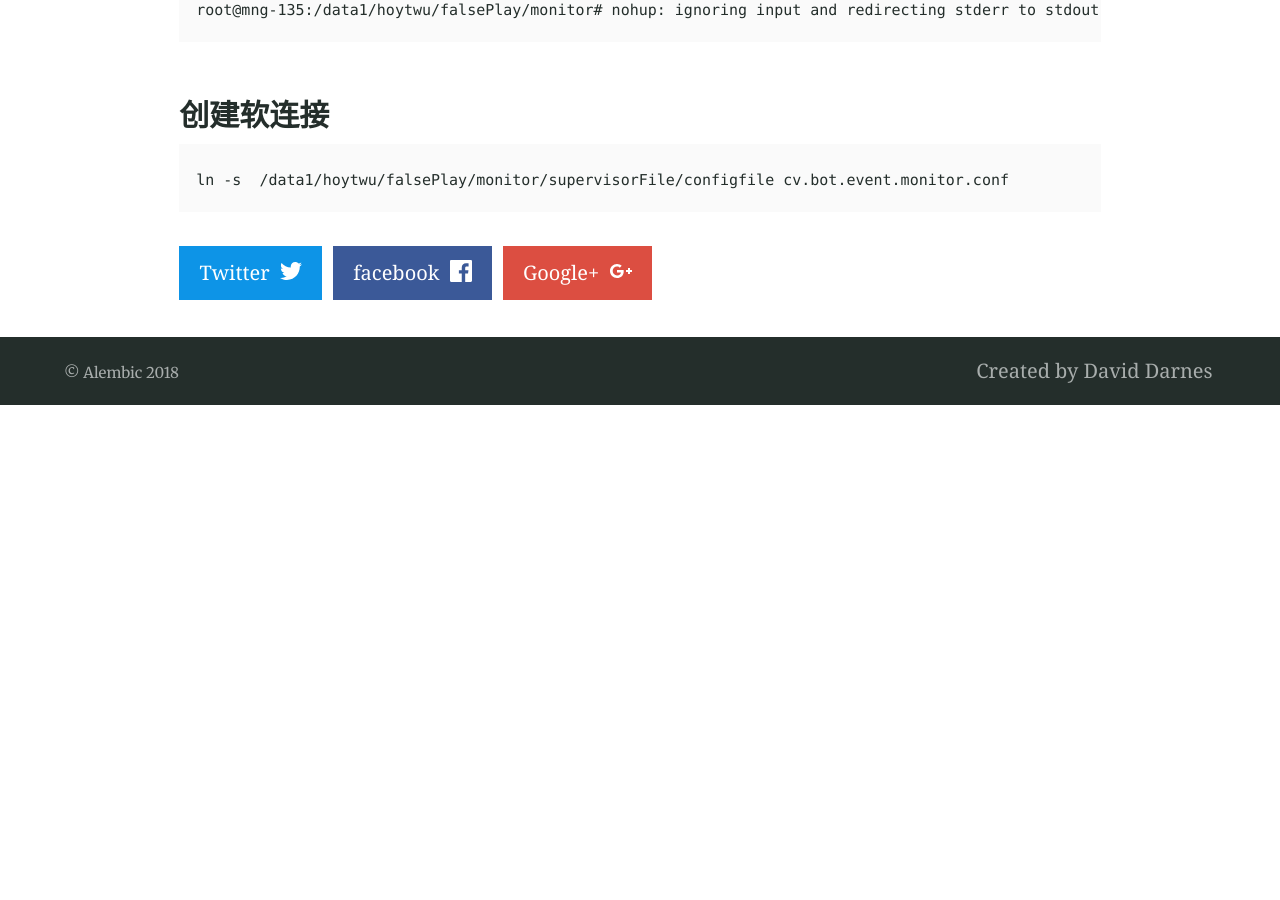
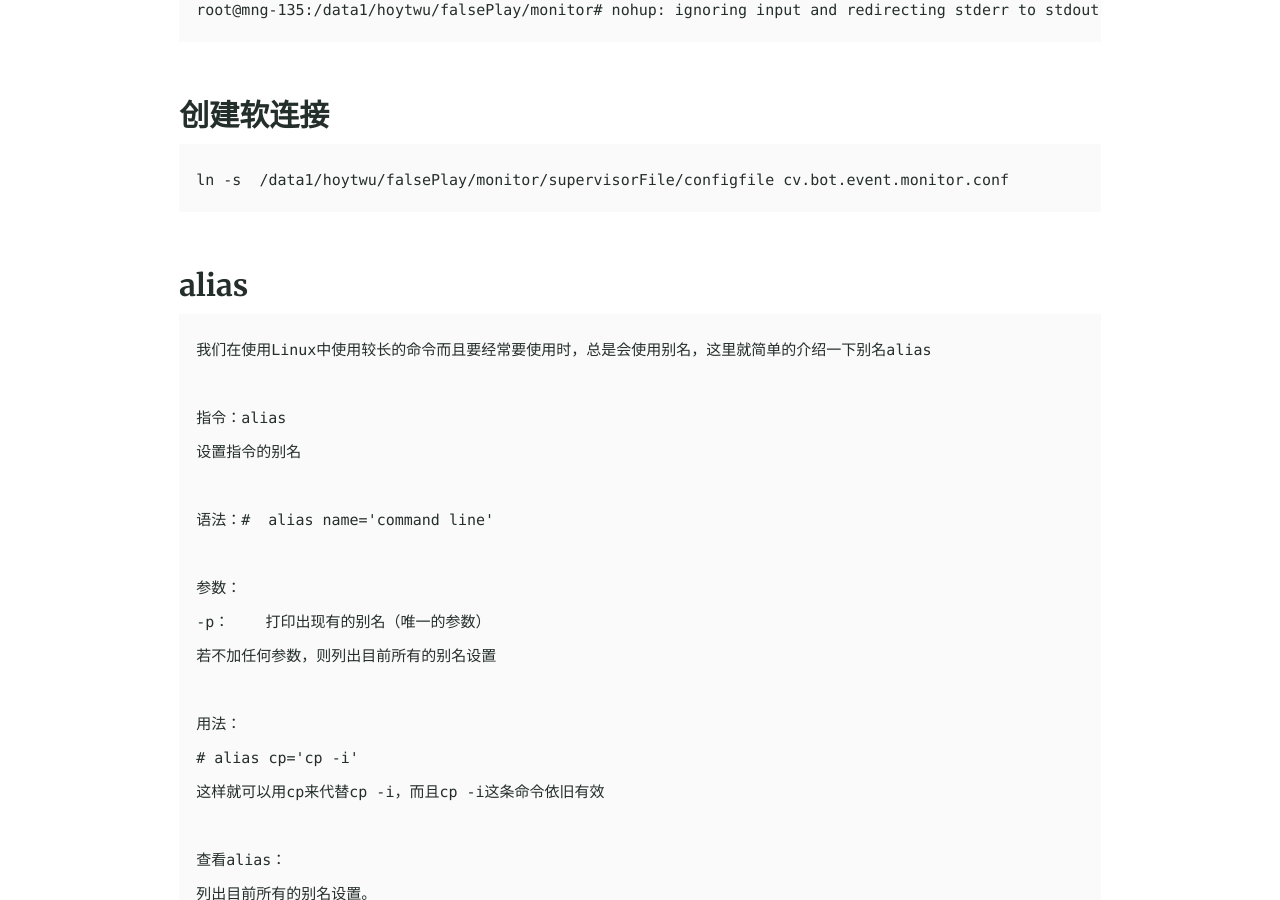
Before and after one commit to wudixm/wudixm.github.io, a Jekyll site: the page built from _posts/2017-10-21-Linux-Command.md, in a window 1280 px wide and 900 px high, scrolled down 12656 px. Built offline with Jekyll 4.4.1, drawn with Linux system fonts in a browser that asks for light colours; our own code applies the rules of GitHub Pages for plain Markdown files; before the commit the page ends 13061 px from its top, so only the background shows below that; some of the changed text lies outside the part shown.

Commit message:
update 2 articles

````diff
--- a/_posts/2017-10-21-Linux-Command.md
+++ b/_posts/2017-10-21-Linux-Command.md
@@ -376,3 +376,43 @@ root@mng-135:/data1/hoytwu/falsePlay/monitor# nohup: ignoring input and redirect
 ```
 ln -s  /data1/hoytwu/falsePlay/monitor/supervisorFile/configfile cv.bot.event.monitor.conf
 ```
+
+### alias
+
+```
+我们在使用Linux中使用较长的命令而且要经常要使用时，总是会使用别名，这里就简单的介绍一下别名alias
+
+指令：alias
+设置指令的别名
+
+语法：#  alias name='command line'
+
+参数：
+-p：    打印出现有的别名（唯一的参数）
+若不加任何参数，则列出目前所有的别名设置
+
+用法：
+# alias cp='cp -i'
+这样就可以用cp来代替cp -i，而且cp -i这条命令依旧有效
+
+查看alias：
+列出目前所有的别名设置。
+# alias    或    # alias -p
+
+查看具体一条指令的别名
+# alias cp
+
+别名永久化：
+alias的作用仅在该次登入的操作，即输入一次alias后，这个修改只在当前的Shell生效。如果重新开启一个 Shell，或者重新登录，则这些alias将无法使用。好在linux中提供alias永久化的方法：
+<1>.若要每次登入就自动生效别名，则把别名加在/etc/profile或~/.bashrc中。然后# source ~/.bashrc
+<2>.若要让每一位用户都生效别名，则把别名加在/etc/bashrc最后面，然后# source /etc/bashrc
+
+重新设置别名：
+alias重置的方法与第一次设置的时候一样
+# alias cp='cp -i'
+
+删除别名：
+格式：unalias name
+
+#  unalias cp
+```
````
Also changed, not shown: _posts/2018-02-12-Git-Command.md (+38 -0 lines).
